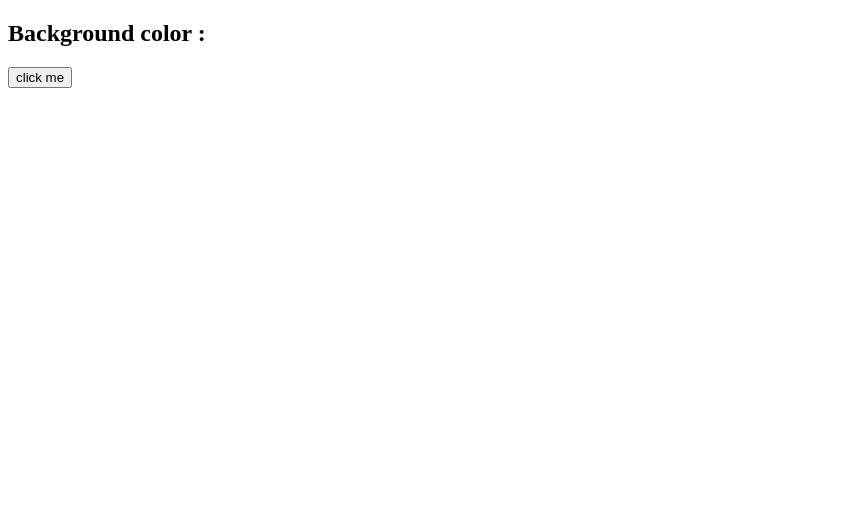
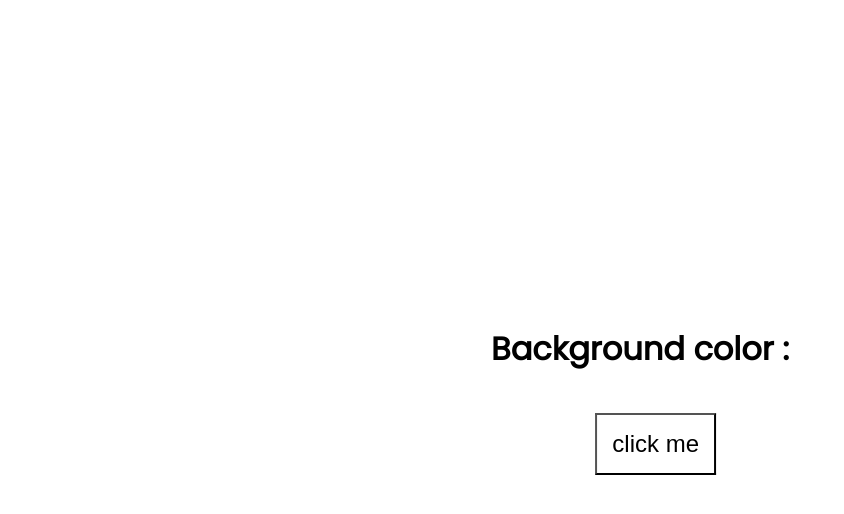
Before and after one commit to raeinking/color-flipper, a plain HTML site: page index.html in a window 1280 px wide. Shown: the whole page, without its empty margins (0-844 px from the left). Drawn offline with Linux system fonts and the light colour scheme.

Commit message:
css done

```diff
--- a/index.html
+++ b/index.html
@@ -2,6 +2,8 @@
 <html lang="en">
 <head>
     <meta charset="UTF-8">
+    <link rel="preconnect" href="https://fonts.gstatic.com">
+<link href="https://fonts.googleapis.com/css2?family=Poppins&display=swap" rel="stylesheet">
     <meta http-equiv="X-UA-Compatible" content="IE=edge">
     <meta name="viewport" content="width=device-width, initial-scale=1.0">
     <title>Document</title>
--- a/style.css
+++ b/style.css
@@ -0,0 +1,35 @@
+    * {
+        margin:0;
+        padding:0;
+        box-sizing: content-box;
+    }
+
+    body {
+        height: 100vh;
+        width:100vw;
+        font-family:'Poppins', sans-serif;
+    }
+
+    .container {
+        position:absolute;
+        top:50%;
+        left:50%;
+        transform: translate(-50%,-50%);
+        align-items: center;
+        justify-content: center;
+    }
+
+    h2 {
+        font-size: 2rem;
+    }
+
+    input {
+        font-size: 1.5rem;
+        display: flex;
+        position: relative;
+        left: 35%;
+        margin-top: 5vh;
+        padding: 15px;
+        background-color:transparent;
+        outline: none;
+    }
```
